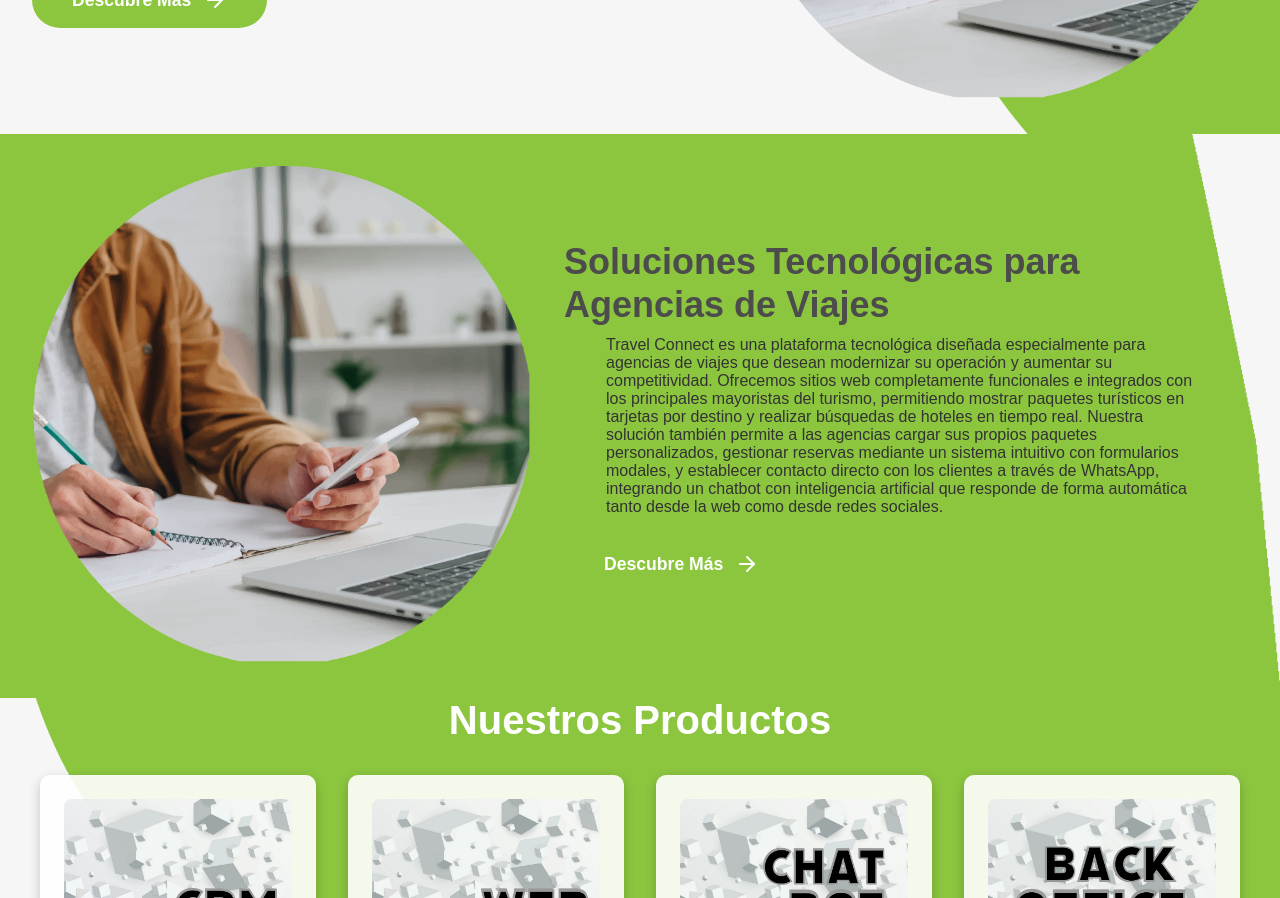
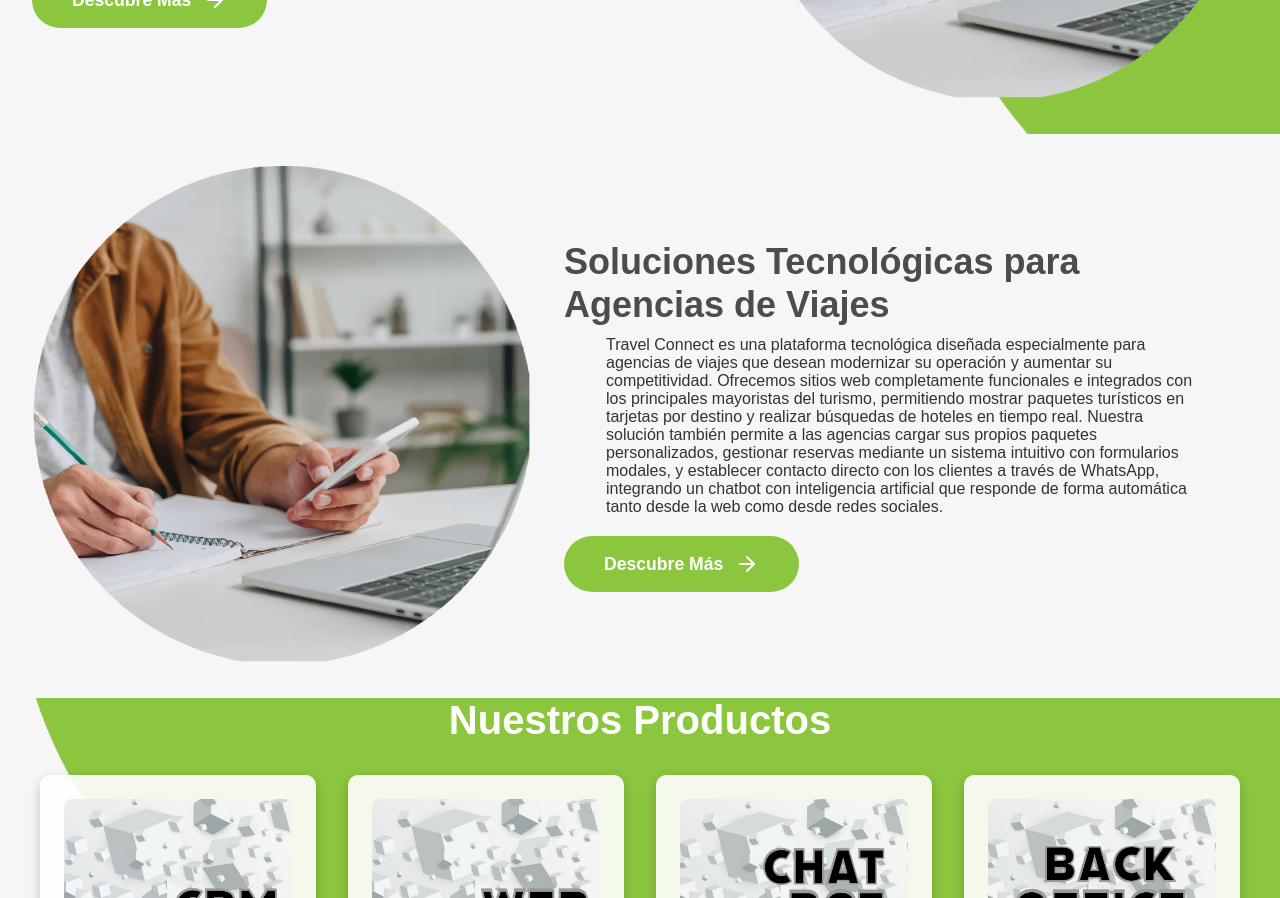
Before and after one commit to paolanovick/travel-connect-frontend, a React (Create React App) app: page / in a window 1280 px wide. Shown: the part 520-1418 px from the top of the page. Built offline with nearby package versions, Linux system fonts and the light colour scheme.

Commit message:
saco backg

```diff
--- a/src/Components/Nosotros.js
+++ b/src/Components/Nosotros.js
@@ -44,9 +44,7 @@
 
       {/* Tercera sección - igual al div 1 pero con background del div 2 y orden invertido */}
       <div className="home-banner-container">
-        <div className="about-background-container">
-          <img src={AboutBackground} alt="Fondo de la sección" />
-        </div>
+
         <div className="home-image-section">
           <img src={BannerImage} alt="Imagen ilustrativa de viajes" />
         </div>
```
